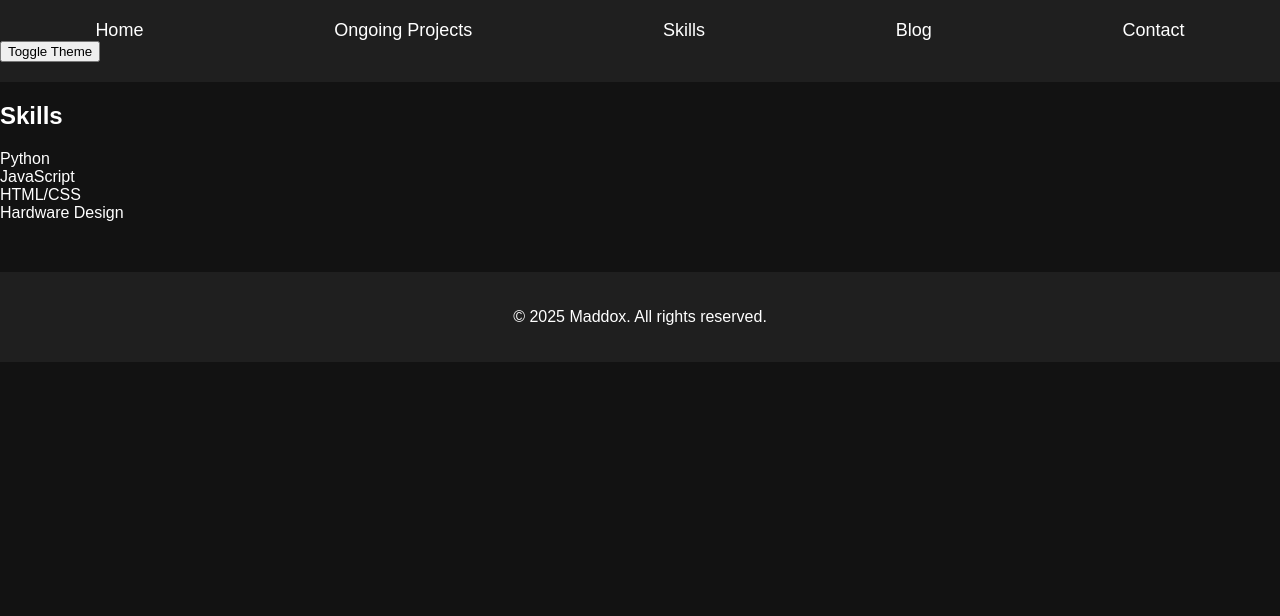
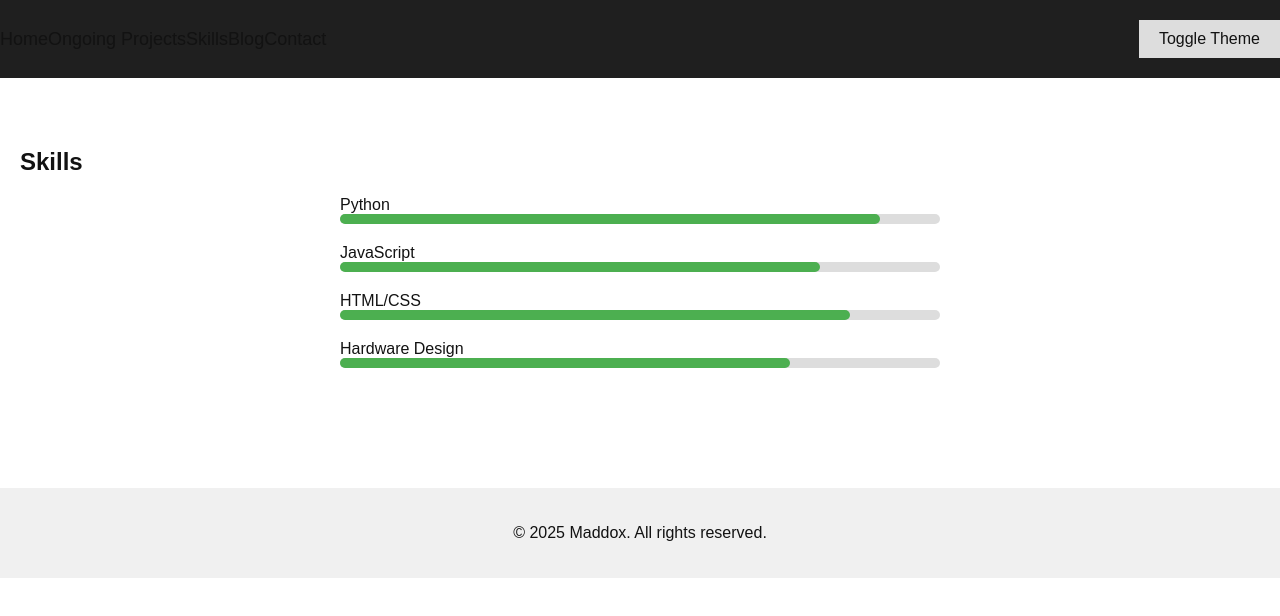
Before and after one commit to maddox-gz/portfolio, a plain HTML site: page skills.html in a window 1280 px wide. Both pictures are taken after a click on the button "Toggle Theme". Drawn offline with Linux system fonts and the light colour scheme.

Commit message:
Update styles.css

```diff
--- a/styles/styles.css
+++ b/styles/styles.css
@@ -5,11 +5,24 @@ body {
   color: #ffffff;
   margin: 0;
   padding: 0;
+  transition: background-color 0.3s, color 0.3s;
+}
+
+body.light-mode {
+  background-color: #ffffff;
+  color: #121212;
 }
 
 header {
   background-color: #1f1f1f;
   padding: 20px 0;
+  display: flex;
+  justify-content: space-between;
+  align-items: center;
+}
+
+header.light-mode {
+  background-color: #f0f0f0;
 }
 
 nav ul {
@@ -26,6 +39,24 @@ nav ul li a {
   font-size: 18px;
 }
 
+body.light-mode nav ul li a {
+  color: #121212;
+}
+
+#theme-toggle {
+  background-color: #333;
+  color: #fff;
+  border: none;
+  padding: 10px 20px;
+  cursor: pointer;
+  font-size: 16px;
+}
+
+body.light-mode #theme-toggle {
+  background-color: #ddd;
+  color: #121212;
+}
+
 /* Home Section */
 #home {
   text-align: center;
@@ -38,6 +69,13 @@ nav ul li a {
   align-items: center;
   gap: 40px;
   margin-bottom: 40px;
+}
+
+@media (max-width: 768px) {
+  .profile {
+    flex-direction: column;
+    gap: 20px;
+  }
 }
 
 .profile-pic img {
@@ -65,14 +103,31 @@ nav ul li a {
   font-size: 16px;
 }
 
+body.light-mode .about-me-button button {
+  background-color: #ddd;
+  color: #121212;
+}
+
 .split-section {
   display: flex;
   justify-content: space-between;
   margin-top: 40px;
 }
 
+@media (max-width: 768px) {
+  .split-section {
+    flex-direction: column;
+  }
+}
+
 .left, .right {
   width: 48%;
+}
+
+@media (max-width: 768px) {
+  .left, .right {
+    width: 100%;
+  }
 }
 
 .blog-buttons button {
@@ -87,6 +142,11 @@ nav ul li a {
   text-align: left;
 }
 
+body.light-mode .blog-buttons button {
+  background-color: #ddd;
+  color: #121212;
+}
+
 .blog-buttons button img {
   width: 50px;
   height: 50px;
@@ -94,15 +154,50 @@ nav ul li a {
   vertical-align: middle;
 }
 
-/* Blog Section */
-#blog {
+/* Skills Section */
+#skills {
   padding: 50px 20px;
 }
 
-.blog-posts .post {
-  background-color: #1f1f1f;
-  padding: 20px;
+.skills-container {
+  max-width: 600px;
+  margin: 0 auto;
+}
+
+.skill {
   margin-bottom: 20px;
+}
+
+.progress-bar {
+  background-color: #333;
+  height: 10px;
+  border-radius: 5px;
+}
+
+body.light-mode .progress-bar {
+  background-color: #ddd;
+}
+
+.progress {
+  background-color: #4caf50;
+  height: 100%;
+  border-radius: 5px;
+}
+
+/* Social Media Links */
+.social-links {
+  text-align: center;
+  margin: 40px 0;
+}
+
+.social-links a {
+  color: #ffffff;
+  margin: 0 10px;
+  font-size: 24px;
+}
+
+body.light-mode .social-links a {
+  color: #121212;
 }
 
 /* Footer */
@@ -112,3 +207,7 @@ footer {
   background-color: #1f1f1f;
   margin-top: 50px;
 }
+
+body.light-mode footer {
+  background-color: #f0f0f0;
+}
```
